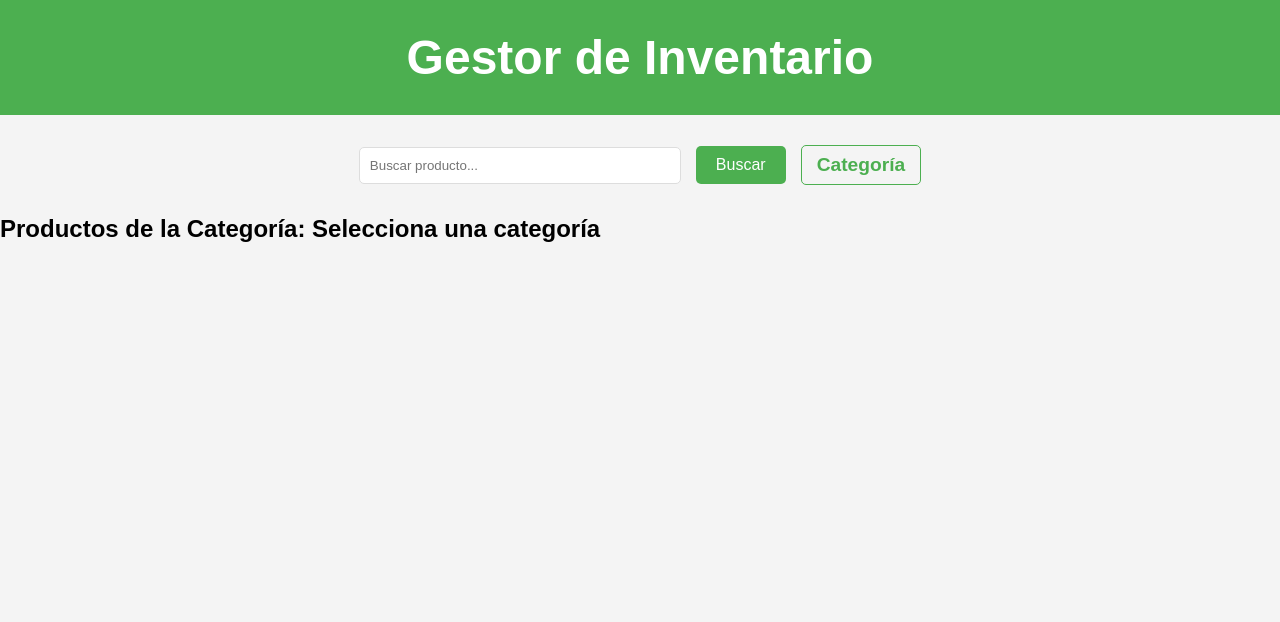
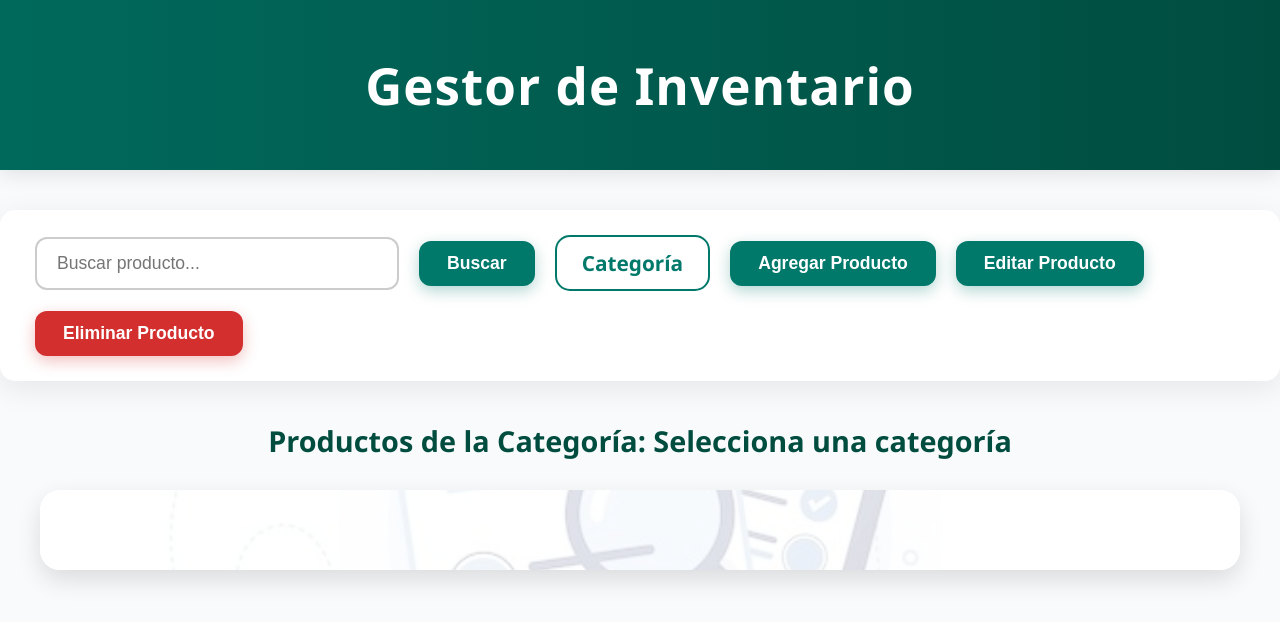
Before and after one commit to Yhefritd/Control-Estudiantes, a Django app: page / in a window 1280 px wide. Shown: the top 622 px of the page. Run offline with Django 5.2, Linux system fonts and the light colour scheme.

Commit message:
Pagina v2.0

```diff
--- a/Invent_Product/static/css/styles.css
+++ b/Invent_Product/static/css/styles.css
@@ -1,191 +1,338 @@
-/* General Styles */
+/* ===========================
+   ESTILOS GENERALES
+=========================== */
 body {
-  font-family: Arial, sans-serif;
+  font-family: 'Segoe UI', Tahoma, Geneva, Verdana, sans-serif;
   margin: 0;
   padding: 0;
-  background-color: #f4f4f4;
+  background: #f9fafb;
+  color: #333;
+  -webkit-font-smoothing: antialiased;
+  -moz-osx-font-smoothing: grayscale;
 }
 
 .container {
-  width: 80%;
+  width: 85%;
+  max-width: 1200px;
   margin: 0 auto;
 }
 
-/* Barra de Navegación */
+/* ===========================
+   BARRA DE NAVEGACIÓN
+=========================== */
 header {
-  background-color: #4CAF50;
+  background: linear-gradient(90deg, #00695c, #004d40);
   color: white;
-  padding: 30px 0;
+  padding: 50px 0;
   text-align: center;
+  box-shadow: 0 4px 20px rgba(0, 0, 0, 0.1);
 }
 
 header h1 {
   margin: 0;
-  font-size: 3rem;
+  font-size: 3.2rem;
   font-weight: 700;
+  letter-spacing: 1px;
 }
 
-/* Sección de Búsqueda y Filtro */
+/* ===========================
+   SECCIÓN DE BÚSQUEDA Y FILTRO
+=========================== */
 #searchSection {
   display: flex;
   justify-content: center;
-  margin: 30px 0;
+  margin: 40px 0;
 }
 
 .search-container {
   display: flex;
   align-items: center;
-  gap: 15px;
+  gap: 20px;
+  background: white;
+  padding: 25px 35px;
+  border-radius: 15px;
+  box-shadow: 0 8px 30px rgba(0, 0, 0, 0.08);
+  flex-wrap: wrap;
+  position: relative;
 }
 
 #search {
-  padding: 10px;
-  width: 300px;
-  border-radius: 5px;
-  border: 1px solid #ddd;
+  padding: 14px 20px;
+  font-size: 1.1rem;
+  border: 2px solid #ccc;
+  border-radius: 12px;
+  width: 320px;
+  transition: border-color 0.3s ease;
 }
 
+#search:focus {
+  border-color: #00796b;
+  outline: none;
+  box-shadow: 0 0 8px rgba(0, 121, 107, 0.4);
+}
+
+/* Botones generales */
 button {
-  padding: 10px 20px;
-  background-color: #4CAF50;
+  background: #00796b;
   color: white;
   border: none;
+  padding: 12px 28px;
+  font-size: 1.1rem;
+  font-weight: 600;
+  border-radius: 12px;
   cursor: pointer;
-  border-radius: 5px;
-  font-size: 1rem;
+  box-shadow: 0 5px 15px rgba(0, 121, 107, 0.3);
+  transition: background 0.3s ease, transform 0.15s ease;
 }
 
 button:hover {
-  background-color: #45a049;
+  background: #004d40;
+  transform: scale(1.05);
 }
 
-/* Categoría como texto clicable */
+/* Botón eliminar */
+.delete-btn {
+  background: #d32f2f;
+  box-shadow: 0 5px 15px rgba(211, 47, 47, 0.3);
+}
+
+.delete-btn:hover {
+  background: #9a0007;
+}
+
+/* Botón editar */
+.edit-btn {
+  background: #0288d1;
+  box-shadow: 0 5px 15px rgba(2, 136, 209, 0.3);
+  margin-right: 10px;
+}
+
+.edit-btn:hover {
+  background: #01579b;
+}
+
+/* ===========================
+   CATEGORÍA
+=========================== */
 .category-text {
-  font-size: 1.2rem;
+  font-size: 1.3rem;
   cursor: pointer;
-  color: #4CAF50;
-  font-weight: bold;
-  border: 1px solid #4CAF50;
-  padding: 8px 15px;
-  border-radius: 5px;
-  transition: background-color 0.3s;
+  color: #00796b;
+  font-weight: 700;
+  border: 2px solid #00796b;
+  padding: 12px 25px;
+  border-radius: 15px;
+  transition: background 0.3s ease, color 0.3s ease;
+  user-select: none;
 }
 
 .category-text:hover {
-  background-color: #45a049;
+  background: #00796b;
+  color: white;
 }
 
-/* Menú desplegable de Categorías */
+/* Menú desplegable */
 .category-dropdown {
   display: none;
   position: absolute;
-  top: 60px;
-  background-color: white;
-  box-shadow: 0px 4px 8px rgba(0, 0, 0, 0.1);
-  padding: 10px;
-  border-radius: 5px;
+  top: 100%;
+  left: 0;
+  margin-top: 10px;
+  background: white;
+  box-shadow: 0 10px 35px rgba(0, 0, 0, 0.12);
+  border-radius: 15px;
+  padding: 15px 0;
+  width: 200px;
+  z-index: 15;
 }
 
 .category-dropdown .dropdown-item {
-  padding: 10px;
-  background-color: white;
-  border: none;
-  width: 150px;
-  text-align: left;
+  padding: 15px 25px;
   cursor: pointer;
+  font-size: 1.1rem;
+  color: #444;
+  transition: background 0.2s ease;
+  user-select: none;
 }
 
 .category-dropdown .dropdown-item:hover {
-  background-color: #f4f4f4;
+  background: #f0f7f5;
 }
 
-/* Sección de Productos */
+/* ===========================
+   SECCIÓN DE PRODUCTOS
+=========================== */
 #productSection {
-  margin: 20px 0;
+  margin: 30px auto;
+  padding: 0 20px;
+  max-width: 1200px;
+  text-align: center;
 }
 
+#productSection h2 {
+  font-size: 1.8rem;
+  margin-bottom: 30px;
+  color: #004d40;
+  font-weight: 700;
+}
+
+/* ===========================
+   TARJETAS DE PRODUCTO CON FONDO
+=========================== */
 #productList {
-  display: flex;
-  flex-wrap: wrap;
-  gap: 20px;
+  position: relative;
+  background-image: url('fondo-gestioninventario.jpg'); /* Cambia esta ruta */
+  background-repeat: no-repeat;
+  background-position: center center;
+  background-size: cover;
+  border-radius: 20px;
+  padding: 40px 30px;
+  overflow: hidden;
+  box-shadow: 0 10px 25px rgba(0, 0, 0, 0.12);
+}
+
+/* Overlay para mantener legibilidad */
+#productList::before {
+  content: "";
+  position: absolute;
+  inset: 0;
+  background-color: rgba(255, 255, 255, 0.85);
+  border-radius: 20px;
+  pointer-events: none;
+  z-index: 1;
 }
 
 .product-card {
-  background-color: #fff;
-  border-radius: 10px;
-  padding: 20px;
-  width: 250px;
-  box-shadow: 0 4px 8px rgba(0, 0, 0, 0.1);
-  text-align: center;
+  position: relative;
+  z-index: 2; /* Sobre el overlay */
+  background: white;
+  border-radius: 20px;
+  padding: 25px 30px;
+  width: 280px;
+  box-shadow: 0 14px 35px rgba(0, 0, 0, 0.12);
+  text-align: left;
+  transition: transform 0.25s ease, box-shadow 0.25s ease;
+  display: flex;
+  flex-direction: column;
+  justify-content: space-between;
+}
+
+.product-card:hover {
+  transform: translateY(-8px);
+  box-shadow: 0 20px 45px rgba(0, 0, 0, 0.2);
 }
 
 .product-card h3 {
-  font-size: 1.2rem;
-  margin-bottom: 10px;
+  font-size: 1.4rem;
+  margin-bottom: 12px;
+  color: #004d40;
+  font-weight: 700;
 }
 
 .product-card p {
   font-size: 1rem;
-  margin-bottom: 10px;
+  margin: 6px 0;
+  color: #555;
+  line-height: 1.4;
 }
 
 .product-card button {
-  background-color: #ff5733;
-  color: white;
-  padding: 5px 10px;
-  border-radius: 5px;
-  border: none;
-  cursor: pointer;
+  align-self: flex-start;
+  padding: 10px 18px;
+  font-weight: 600;
+  margin-top: 15px;
+  border-radius: 12px;
 }
 
-.product-card button:hover {
-  background-color: #e64a19;
-}
-
-/* Modal para Añadir o Actualizar Producto */
+/* ===========================
+   MODAL
+=========================== */
 .modal {
   position: fixed;
   top: 0;
   left: 0;
   width: 100%;
   height: 100%;
-  background-color: rgba(0, 0, 0, 0.5);
+  background: rgba(10, 10, 10, 0.5);
   display: flex;
   justify-content: center;
   align-items: center;
   visibility: hidden;
+  opacity: 0;
+  pointer-events: none;
+  transition: opacity 0.3s ease;
+  z-index: 100;
+}
+
+.modal.show {
+  visibility: visible;
+  opacity: 1;
+  pointer-events: auto;
 }
 
 .modal-content {
-  background-color: white;
-  padding: 20px;
-  border-radius: 10px;
-  width: 400px;
-  text-align: center;
+  background: white;
+  border-radius: 25px;
+  padding: 35px 40px;
+  width: 420px;
+  box-shadow: 0 15px 40px rgba(0, 0, 0, 0.2);
+  text-align: left;
 }
 
-.modal.hidden {
-  visibility: hidden;
+.modal-content h2 {
+  margin-top: 0;
+  font-size: 2rem;
+  font-weight: 700;
+  color: #00796b;
+  margin-bottom: 25px;
+}
+
+.modal-content label {
+  display: block;
+  margin-bottom: 8px;
+  font-weight: 600;
+  color: #444;
+  font-size: 1rem;
 }
 
 .modal-content input {
   width: 100%;
-  padding: 10px;
-  margin: 10px 0;
-  border: 1px solid #ddd;
-  border-radius: 5px;
+  padding: 14px 16px;
+  margin-bottom: 20px;
+  border-radius: 15px;
+  border: 1.8px solid #ccc;
+  font-size: 1rem;
+  transition: border-color 0.3s ease;
+}
+
+.modal-content input:focus {
+  border-color: #00796b;
+  outline: none;
+  box-shadow: 0 0 10px rgba(0, 121, 107, 0.4);
 }
 
 .modal-content button {
-  background-color: #4CAF50;
+  background: #00796b;
   color: white;
-  padding: 10px 20px;
+  padding: 14px 30px;
+  font-size: 1.1rem;
+  font-weight: 700;
+  border-radius: 15px;
   border: none;
   cursor: pointer;
-  margin-top: 10px;
-  border-radius: 5px;
+  margin-right: 15px;
+  transition: background 0.3s ease;
 }
 
 .modal-content button:hover {
-  background-color: #45a049;
+  background: #004d40;
 }
+
+.modal-content button[type="button"] {
+  background: #ccc;
+  color: #333;
+}
+
+.modal-content button[type="button"]:hover {
+  background: #999;
+}
--- a/Invent_Product/static/js/scripts.js
+++ b/Invent_Product/static/js/scripts.js
@@ -0,0 +1,158 @@
+// Variables globales
+let products = [];
+let currentCategory = '';
+
+// Modal y formulario
+const productModal = document.getElementById('productModal');
+const modalTitle = document.getElementById('modalTitle');
+const productForm = document.getElementById('productForm');
+
+// Mostrar/ocultar modal para agregar o editar producto
+function toggleProductModal(edit = false, productData = null) {
+  if (productModal.classList.contains('hidden')) {
+    productModal.classList.remove('hidden');
+    productModal.classList.add('show');
+    if (edit) {
+      modalTitle.textContent = 'Editar Producto';
+      fillForm(productData);
+    } else {
+      modalTitle.textContent = 'Añadir Producto';
+      productForm.reset();
+      document.getElementById('productCategory').value = currentCategory || '';
+    }
+  } else {
+    productModal.classList.add('hidden');
+    productModal.classList.remove('show');
+  }
+}
+
+// Completar formulario al editar
+function fillForm(product) {
+  if (!product) return;
+  document.getElementById('productName').value = product.name;
+  document.getElementById('productCode').value = product.code;
+  document.getElementById('productCategory').value = product.category;
+  document.getElementById('productQuantity').value = product.quantity;
+  document.getElementById('productPrice').value = product.price;
+}
+
+// Filtrar productos por categoría
+function filterByCategory(category) {
+  currentCategory = category;
+  document.getElementById('currentCategory').textContent = category.charAt(0).toUpperCase() + category.slice(1);
+  document.getElementById('categoryDropdown').classList.add('hidden');
+  renderProducts();
+}
+
+// Renderizar productos en el DOM
+function renderProducts() {
+  const productList = document.getElementById('productList');
+  productList.innerHTML = '';
+
+  const filtered = products.filter(p => p.category === currentCategory);
+
+  if (filtered.length === 0) {
+    productList.innerHTML = `<p>No hay productos en esta categoría.</p>`;
+    return;
+  }
+
+  filtered.forEach(product => {
+    const card = document.createElement('div');
+    card.className = 'product-card';
+
+    card.innerHTML = `
+      <h3>${product.name}</h3>
+      <p><strong>Código:</strong> ${product.code}</p>
+      <p><strong>Cantidad:</strong> ${product.quantity}</p>
+      <p><strong>Precio:</strong> $${product.price.toFixed(2)}</p>
+      <button onclick='editProduct("${product.code}")' class="btn edit-btn">Editar</button>
+      <button onclick='deleteProduct("${product.code}")' class="btn delete-btn">Eliminar</button>
+    `;
+
+    productList.appendChild(card);
+  });
+}
+
+// Añadir o actualizar producto con el formulario
+productForm.addEventListener('submit', (e) => {
+  e.preventDefault();
+
+  const name = document.getElementById('productName').value.trim();
+  const code = document.getElementById('productCode').value.trim();
+  const category = document.getElementById('productCategory').value.trim();
+  const quantity = parseInt(document.getElementById('productQuantity').value);
+  const price = parseFloat(document.getElementById('productPrice').value);
+
+  if (!name || !code || !category || isNaN(quantity) || isNaN(price)) {
+    alert('Por favor, rellena todos los campos correctamente.');
+    return;
+  }
+
+  const existingIndex = products.findIndex(p => p.code === code);
+
+  if (existingIndex >= 0) {
+    // Actualizar producto existente
+    products[existingIndex] = { name, code, category, quantity, price };
+  } else {
+    // Agregar nuevo producto
+    products.push({ name, code, category, quantity, price });
+  }
+
+  toggleProductModal();
+  renderProducts();
+});
+
+// Eliminar producto
+function deleteProduct(code) {
+  const confirmDelete = confirm('¿Seguro que quieres eliminar este producto?');
+  if (!confirmDelete) return;
+
+  products = products.filter(p => p.code !== code);
+  renderProducts();
+}
+
+// Editar producto (abrir modal con datos)
+function editProduct(code) {
+  const product = products.find(p => p.code === code);
+  if (!product) return;
+  toggleProductModal(true, product);
+}
+
+// Buscar productos por nombre o código
+function searchProducts() {
+  const query = document.getElementById('search').value.toLowerCase();
+  const productList = document.getElementById('productList');
+  productList.innerHTML = '';
+
+  const filtered = products.filter(p =>
+    p.name.toLowerCase().includes(query) ||
+    p.code.toLowerCase().includes(query)
+  );
+
+  if (filtered.length === 0) {
+    productList.innerHTML = `<p>No se encontraron productos que coincidan con la búsqueda.</p>`;
+    return;
+  }
+
+  filtered.forEach(product => {
+    const card = document.createElement('div');
+    card.className = 'product-card';
+
+    card.innerHTML = `
+      <h3>${product.name}</h3>
+      <p><strong>Código:</strong> ${product.code}</p>
+      <p><strong>Cantidad:</strong> ${product.quantity}</p>
+      <p><strong>Precio:</strong> $${product.price.toFixed(2)}</p>
+      <button onclick='editProduct("${product.code}")' class="btn edit-btn">Editar</button>
+      <button onclick='deleteProduct("${product.code}")' class="btn delete-btn">Eliminar</button>
+    `;
+
+    productList.appendChild(card);
+  });
+}
+
+// Mostrar/ocultar dropdown de categorías
+function toggleCategoryDropdown() {
+  const dropdown = document.getElementById('categoryDropdown');
+  dropdown.classList.toggle('hidden');
+}
--- a/Invent_Product/templates/index.html
+++ b/Invent_Product/templates/index.html
@@ -6,7 +6,7 @@
   <title>Gestor de Inventario</title>
 
   <!-- Cargar los archivos estáticos -->
-  {% load static %}  <!-- Aquí cargamos las etiquetas estáticas -->
+  {% load static %}
 
   <!-- Enlace a tu archivo de CSS -->
   <link rel="stylesheet" href="{% static 'css/styles.css' %}">
@@ -31,6 +31,11 @@
 
       <!-- Categoría como texto clicable -->
       <div id="categoryText" class="category-text" onclick="toggleCategoryDropdown()">Categoría</div>
+
+      <!-- Botones adicionales -->
+      <button class="btn" onclick="toggleProductModal()">Agregar Producto</button>
+      <button class="btn" onclick="editarProducto()">Editar Producto</button>
+      <button class="btn delete-btn" onclick="deleteSelectedProduct()">Eliminar Producto</button>
 
       <!-- Menú de Categorías -->
       <div id="categoryDropdown" class="category-dropdown hidden">
@@ -75,6 +80,7 @@
     </div>
   </div>
 
+  <!-- Script JS -->
   <script src="{% static 'js/scripts.js' %}"></script>
 </body>
 </html>
```
Also changed, not shown: Invent_Product/static/css/fondo-gestioninventario.jpg (added).
